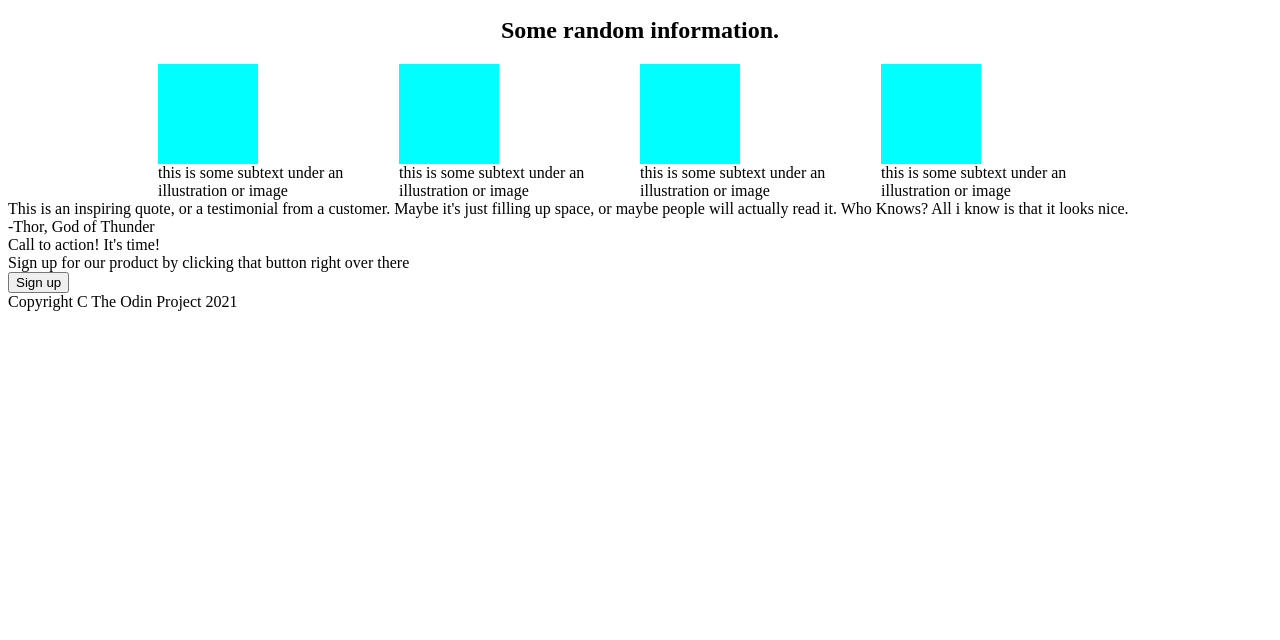
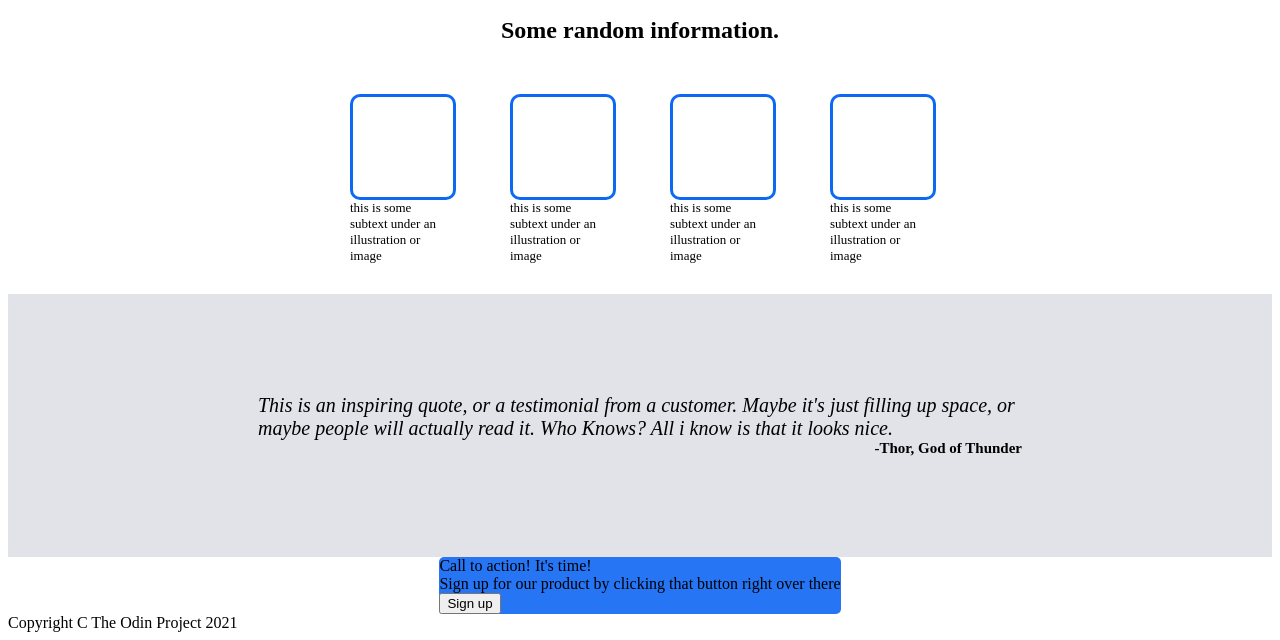
Before and after one commit to Gustavarendd/TOP-website, a plain HTML site: page index.html in a window 1280 px wide. Shown: the part 216-856 px from the top of the page. Before the commit the page ends 800 px from the top, so only its background shows below. Drawn offline with Linux system fonts and the light colour scheme.

Commit message:
adding style to the html

```diff
--- a/index.html
+++ b/index.html
@@ -63,8 +63,10 @@
 
         <div class="box4">
             <div class="boxinbox">
-                <div class="text1">Call to action! It's time!</div>
-                <div class="text2">Sign up for our product by clicking that button right over there</div>
+                <div class="lefttext">
+                    <div class="text1">Call to action! It's time!</div>
+                    <div class="text2">Sign up for our product by clicking that button right over there</div>
+                </div>
                 <button>Sign up</button>
             </div>
         </div>
--- a/style.css
+++ b/style.css
@@ -67,10 +67,57 @@ img {
     flex: 0 0 1;
     width: 100px;
     height: 100px;
-    color: aqua;
-    background-color: aqua;
+    border-radius: 10px;
+    border-style: solid;
+    border-color: rgb(12, 105, 243);
 }
 
 .container {
     display: flex;
+    justify-content: center;
+
 }
+
+.info {
+    max-width: 100px;
+    padding: 30px;
+}
+
+.text {
+    font-size: small;
+}
+
+.box3 {
+    display: flex;
+    flex-direction: column;
+    justify-content: center;
+    padding-left: 250px;
+    padding-right: 250px;
+    padding-top: 100px;
+    padding-bottom: 100px;
+    background-color: rgb(225, 227, 232);
+}
+
+.quote {
+    font-size: 20px;
+    font-style: italic;
+}
+
+.credit {
+    font-size: 15px;
+    font-weight: 800;
+    text-align: end;
+}
+
+.box4 {
+    display: flex;
+    align-items: center;
+    justify-content: center;
+    padding-left: 150px;
+    padding-right: 150px;
+}
+
+.boxinbox {
+    background-color: rgb(37, 117, 244);
+    border-radius: 5px;
+}
```
